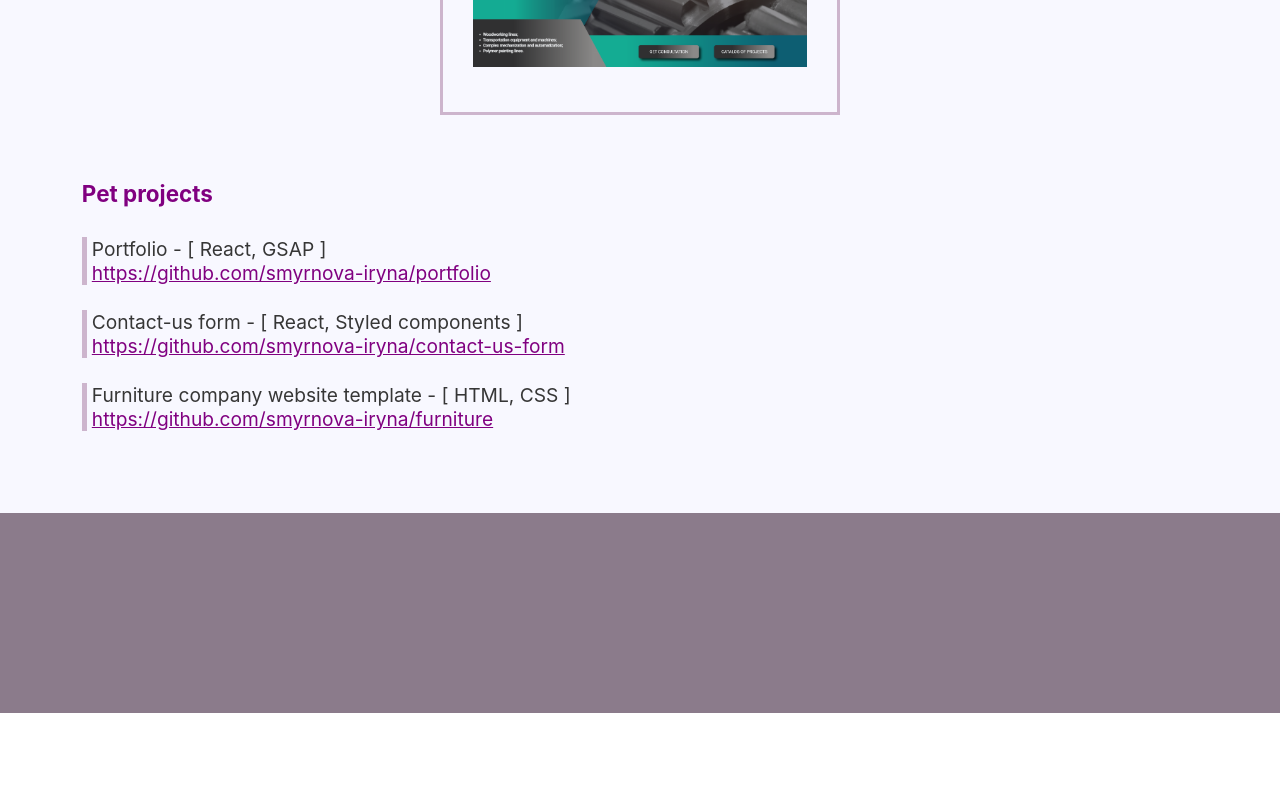
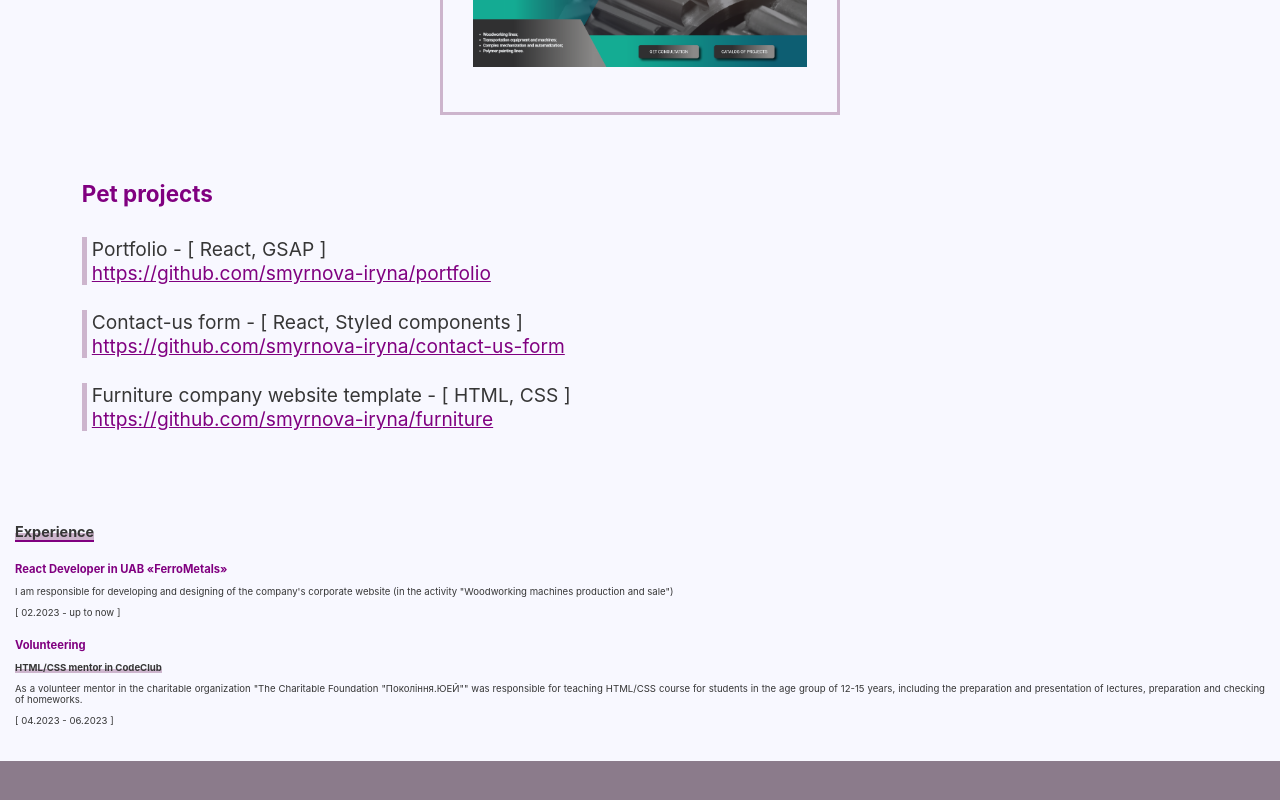
Before and after one commit to smyrnova-iryna/portfolio, a React (Create React App) app in the folder portfolio-website/: page / in a window 1280 px wide. Shown: the part 1044-1844 px from the top of the page. Before the commit the page ends 1757 px from the top, so only its background shows below. Built offline with nearby package versions, Linux system fonts and the light colour scheme.

Commit message:
Add experience block

```diff
--- a/portfolio-website/src/App.css
+++ b/portfolio-website/src/App.css
@@ -321,7 +321,7 @@
 
 /* Portfolio styles/////////////////////////////////////////////////////////////////////////////////////////////////// */
 
-.Portfolio {
+.Portfolio, .Experience {
   /* background-color: pink; */
   display: flex;
   flex-direction: column;
@@ -334,7 +334,7 @@
   position: relative;
 }
 
-.Portfolio-anchor {
+.Portfolio-anchor, .Experience-anchor {
   position: absolute;
   width: 1px;
   height: 1px;
@@ -344,10 +344,11 @@
 
 /* #Portfolio:target { scroll-margin-top: 60px; } */
 
-.Projects {
+.Projects, .Experience-Block {
   display: flex;
   flex-direction: column;
-  gap: 10px
+  gap: 10px;
+  color: var(--second-dark-color);
 }
 
 .Standart-Heading {
@@ -360,7 +361,12 @@
   color: var(--first-details-color);
 }
 
-.Project-Description {
+.Standart-Micro-Heading {
+  background: linear-gradient(to top, var(--third-details-color) 40%, var(--main-page-color) 40%);
+  width: max-content;
+}
+
+.Standart-Description {
   text-align: justify;
 }
 
@@ -383,6 +389,10 @@
 
 .Pet-Project-Link {
   color: var(--first-details-color)
+}
+
+.Pet-Project-Link:hover {
+  color: var(--second-details-color)
 }
 
 .Project-Link-Extra-Container {
@@ -500,6 +510,14 @@
 
 /* Portfolio styles/////////////////////////////////////////////////////////////////////////////////////////////////// */
 
+/* Experience styles////////////////////////////////////////////////////////////////////////////////////////////////// */
+
+.Experience {
+  font-size: 60%;
+}
+
+/* Experience styles////////////////////////////////////////////////////////////////////////////////////////////////// */
+
 .Footer {
   width: 100%;
   background-color: var(--main-dark-color);
--- a/portfolio-website/src/App.js
+++ b/portfolio-website/src/App.js
@@ -197,7 +197,7 @@ function App() {
           <div className="Projects">
             <h3 className="Standart-Subheading">{currentData.mainSection.portfolio.projects[0].title}</h3>
             <div className="Projects-Container">
-              <p className="Project-Description">{currentData.mainSection.portfolio.projects[0].description}</p>
+              <p className="Standart-Description">{currentData.mainSection.portfolio.projects[0].description}</p>
               <div className="Project-Link-Extra-Container">
                 <a className="Project-Link" onMouseEnter={() => {setAnimateWebsiteLinkTo(true); setAnimateWebsiteLinkFrom(false)}} onMouseLeave={() => {setAnimateWebsiteLinkFrom(true); setAnimateWebsiteLinkTo(false)}} href={currentData.mainSection.portfolio.projects[0].link}>
                   <p className="Project-Link-Title">{currentData.mainSection.portfolio.projects[0].linkTitle} <ArrowForwardIcon className='Standart-Icon' /></p>
@@ -218,6 +218,26 @@ function App() {
           </ul>
           </div>
         </article>
+        <article className="Experience">
+          <div className="Experience-anchor" id="Experience"></div>
+          <h2 className="Standart-Heading">{currentData.mainSection.experience.heading}</h2>
+          <div className='Experience-Block'>
+            <h3 className="Standart-Subheading">{currentData.mainSection.experience.job.title}</h3>
+            <p className="Standart-Description">{currentData.mainSection.experience.job.description}</p>
+            <p>[ {currentData.mainSection.experience.job.date} ]</p>
+          </div>
+          <div className='Experience-Block'>
+            <h3 className="Standart-Subheading">{currentData.mainSection.experience.volunteering.title}</h3>
+            <h4 className="Standart-Micro-Heading">{currentData.mainSection.experience.volunteering.subTitle}</h4>
+            <p className="Standart-Description">{currentData.mainSection.experience.volunteering.description}</p>
+            <p>[ {currentData.mainSection.experience.volunteering.date} ]</p>
+          </div>
+          <div className='Experience-Block'>
+            <div className='Experience-Courses-Block'>
+
+            </div>
+          </div>
+        </article>
       </section>
       <footer className="Footer">
 
--- a/portfolio-website/src/data/dataEn.js
+++ b/portfolio-website/src/data/dataEn.js
@@ -56,6 +56,56 @@ const dataEn = {
                     }
                 ]
             }
+        },
+        experience: {
+            heading: "Experience",
+            job: {
+                title: "React Developer in UAB «FerroMetals»",
+                description: `I  am responsible for developing and designing of the company's
+                corporate website (in the activity "Woodworking machines production
+                and sale")`,
+                date: "02.2023 - up to now"
+            },
+            volunteering: {
+                title: "Volunteering",
+                subTitle: "HTML/CSS mentor in CodeClub",
+                description: `As a volunteer mentor in the charitable organization "The Charitable Foundation "Покоління.ЮЕЙ"" was responsible for teaching HTML/CSS course for students in the age group of 12-15 years, including the preparation and presentation of lectures, preparation and checking of homeworks.`,
+                date: "04.2023 - 06.2023"
+            },
+            courses: {
+                title: "Courses",
+                coursesList: [
+                    {
+                        title: "React Online Marathon in Softserve IT Academy",
+                        date: "10.2022 - 12.2022"
+                    },
+                    {
+                        title: "HTML5/CSS3/JavaScript Fundamentals course in Softserve IT Academy",
+                        date: "09.2022 - 10.2022"
+                    },
+                    {
+                        title: "Python Pro in Hillel IT School",
+                        date: "02.2022 - 06.2022"
+                    },
+                    {
+                        title: "Python Introduction in Hillel IT School ",
+                        date: "10.2021 - 01.2022"
+                    }
+                ]
+            },
+            languages: {
+                title: "Languages",
+                languagesList: [
+                    {
+                        title: "Ukrainian",
+                        level: "Native"
+                    },
+                    {
+                        title: "English",
+                        level: "B2"
+                    }
+                ]
+            }
         }
     },
     footer: {}
```
